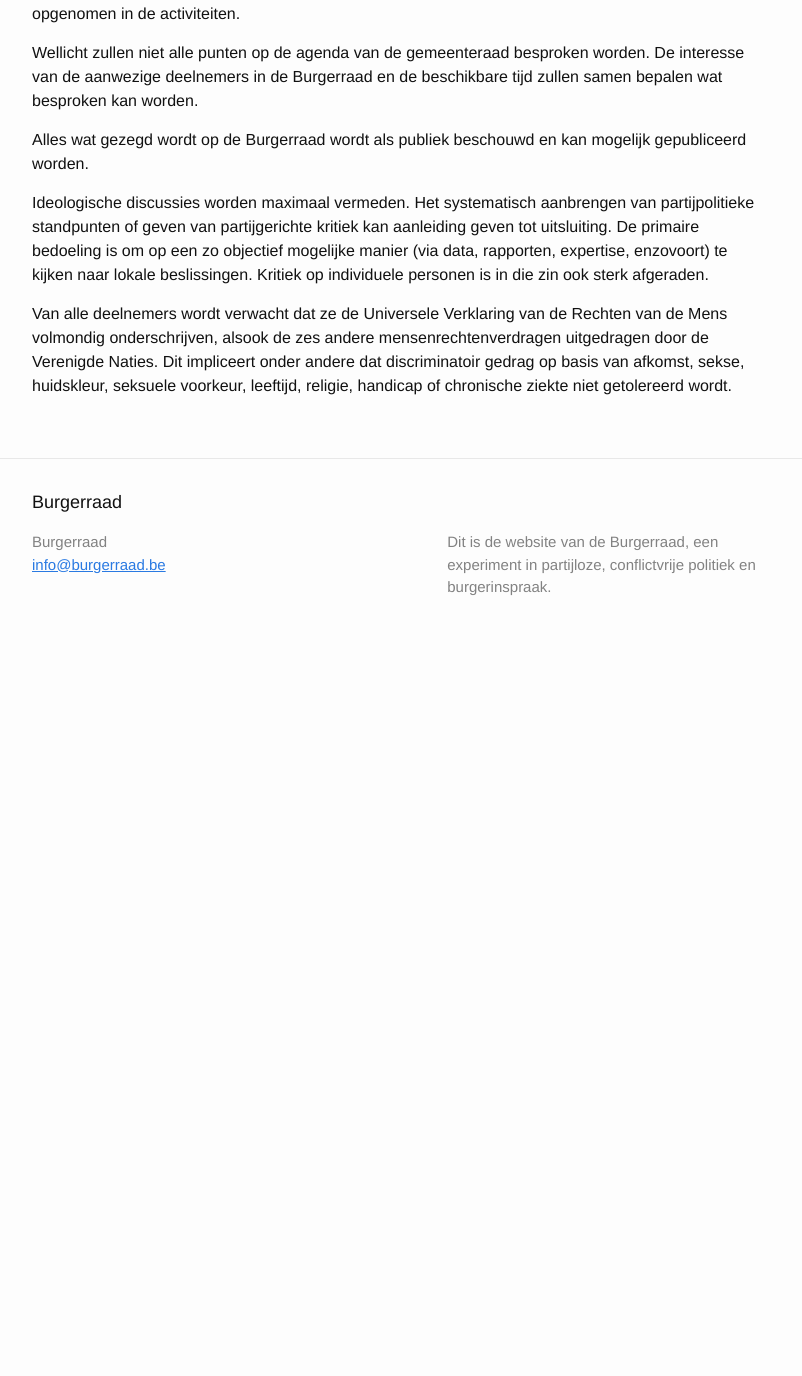
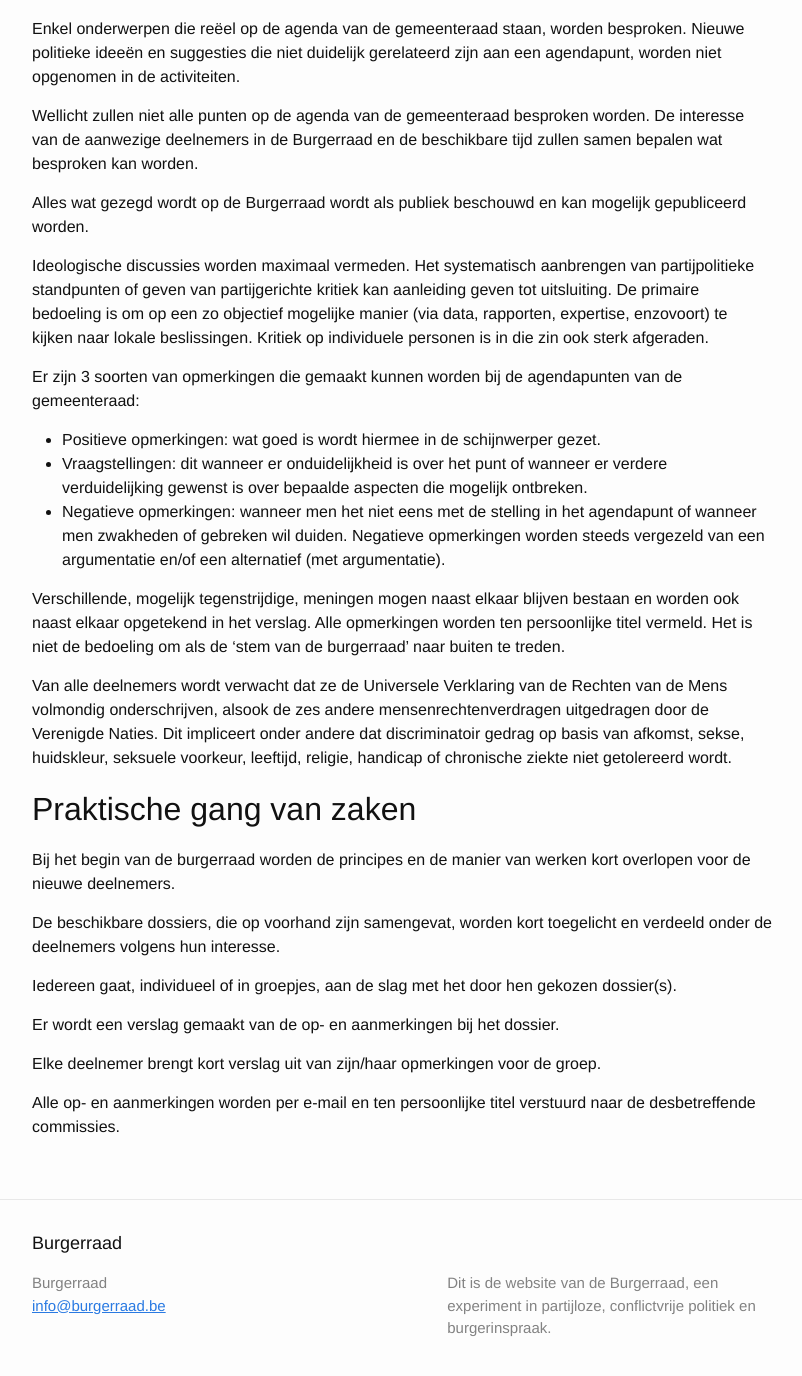
Before and after one commit to tgoorden/burgerraad, a Jekyll site: the page built from manier_van_werken.md, in a window 1280 px wide and 1400 px high, scrolled down 468 px. Shown: the top 1376 px of the window, without its empty margins (238-1040 px from the left). Built offline with Jekyll 4.4.1, drawn with Linux system fonts in a browser that asks for light colours; before the commit the page ends 1127 px from its top, so only the background shows below that.

Commit message:
Vervolledigen manier van werken

```diff
--- a/manier_van_werken.md
+++ b/manier_van_werken.md
@@ -3,6 +3,7 @@ layout: page
 title: Manier van werken
 permalink: /manier-van-werken/
 ---
+## Principes
 
 Er zal in geen geval over onderwerpen gestemd worden in de Burgerraad, om bijvoorbeeld een gezamenlijk standpunt te bekomen. Het is niet de bedoeling een nieuwe representatieve structuur op te zetten of te simuleren. De Burgerraad is een ontmoetingsplek waar iedereen op een conflictvrije manier kan leren over lokale besluitvorming. Stemmingen zijn vaak een katalysator voor conflict en geassocieerde groepseffecten (lobbying, blokvorming, etc).
 
@@ -14,4 +15,25 @@ Alles wat gezegd wordt op de Burgerraad wordt als publiek beschouwd en kan mogel
 
 Ideologische discussies worden maximaal vermeden. Het systematisch aanbrengen van partijpolitieke standpunten of geven van partijgerichte kritiek kan aanleiding geven tot uitsluiting. De primaire bedoeling is om op een zo objectief mogelijke manier (via data, rapporten, expertise, enzovoort) te kijken naar lokale beslissingen. Kritiek op individuele personen is in die zin ook sterk afgeraden.
 
+Er zijn 3 soorten van opmerkingen die gemaakt kunnen worden bij de agendapunten van de gemeenteraad:
+* Positieve opmerkingen: wat goed is wordt hiermee in de schijnwerper gezet.
+* Vraagstellingen: dit wanneer er onduidelijkheid is over het punt of wanneer er verdere verduidelijking gewenst is over bepaalde aspecten die mogelijk ontbreken.
+* Negatieve opmerkingen: wanneer men het niet eens met de stelling in het agendapunt of wanneer men zwakheden of gebreken wil duiden. Negatieve opmerkingen worden steeds vergezeld van een argumentatie en/of een alternatief (met argumentatie).
+
+Verschillende, mogelijk tegenstrijdige, meningen mogen naast elkaar blijven bestaan en worden ook naast elkaar opgetekend in het verslag. Alle opmerkingen worden ten persoonlijke titel vermeld. Het is niet de bedoeling om als de 'stem van de burgerraad' naar buiten te treden.
+
 Van alle deelnemers wordt verwacht dat ze de Universele Verklaring van de Rechten van de Mens volmondig onderschrijven, alsook de zes andere mensenrechtenverdragen uitgedragen door de Verenigde Naties. Dit impliceert onder andere dat discriminatoir gedrag op basis van afkomst, sekse, huidskleur, seksuele voorkeur, leeftijd, religie, handicap of chronische ziekte niet getolereerd wordt.
+
+## Praktische gang van zaken
+
+Bij het begin van de burgerraad worden de principes en de manier van werken kort overlopen voor de nieuwe deelnemers.
+
+De beschikbare dossiers, die op voorhand zijn samengevat, worden kort toegelicht en verdeeld onder de deelnemers volgens hun interesse.
+
+Iedereen gaat, individueel of in groepjes, aan de slag met het door hen gekozen dossier(s).
+
+Er wordt een verslag gemaakt van de op- en aanmerkingen bij het dossier.
+
+Elke deelnemer brengt kort verslag uit van zijn/haar opmerkingen voor de groep.
+
+Alle op- en aanmerkingen worden per e-mail en ten persoonlijke titel verstuurd naar de desbetreffende commissies.
```
